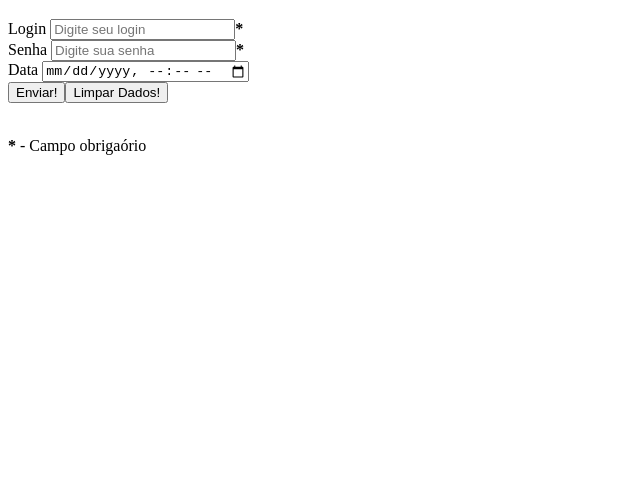
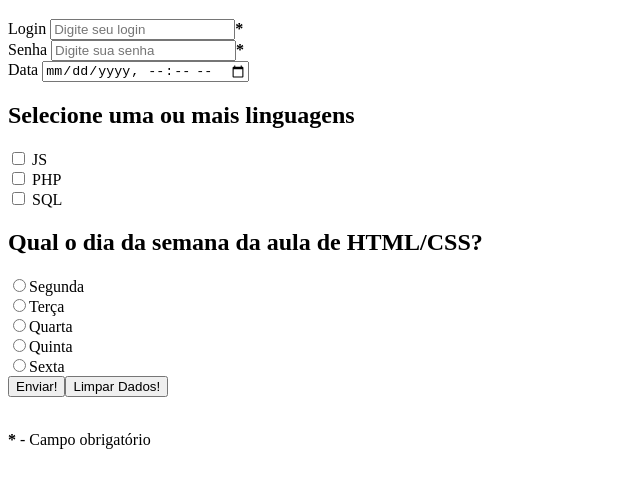
Before and after one commit to hebertphp/DPI_6aN_MM_2024, a plain HTML site: page aula10/index.html in a window 1280 px wide. Shown: the part 61-548 px from the top of the page, without its empty margins (0-640 px from the left). Drawn offline with Linux system fonts and the light colour scheme.

Commit message:
Update index.html

```diff
--- a/aula10/index.html
+++ b/aula10/index.html
@@ -11,8 +11,25 @@
         <label for="login">Login</label> <input type="text" id="login" name="login" placeholder="Digite seu login" required><b>*</b><br>
         <label for="senha">Senha</label> <input type="password" id="senha" name="senha" placeholder="Digite sua senha" required><b>*</b><br>
         Data <input type="datetime-local" id="data" name="data"><br>
+        <input type="hidden" name="vai" value="já foi">
+        <h2>Selecione uma ou mais linguagens</h2>
+         <input type="checkbox" name="js" id="js"> <label for="js">JS</label><br>
+         <input type="checkbox" name="php" id="php"> <label for="php">PHP</label><br>
+         <input type="checkbox" name="sql" id="sql"> <label for="sql">SQL</label><br>
+        <h2>Qual o dia da semana da aula de HTML/CSS?</h2>
+
+        <input type="radio" name="" value="" id="segunda"><label for="segunda">Segunda</label><br>
+        <input type="radio" name="" value="" id="terca"><label for="terca">Terça</label><br>
+        <input type="radio" name="" value="" id="quarta"><label for="quarta">Quarta</label><br>
+        <input type="radio" name="" value="" id="quinta"><label for="quinta">Quinta</label><br>
+        <input type="radio" name="" value="" id="sexta"><label for="sexta">Sexta</label><br>
+
+
+
+
+
         <input type="submit" value="Enviar!"><input type="reset"  value="Limpar Dados!">
     </form><br>
-    <p><b>*</b> - Campo obrigaório</p>
+    <p><b>*</b> - Campo obrigatório</p>
 </body>
 </html>
```
